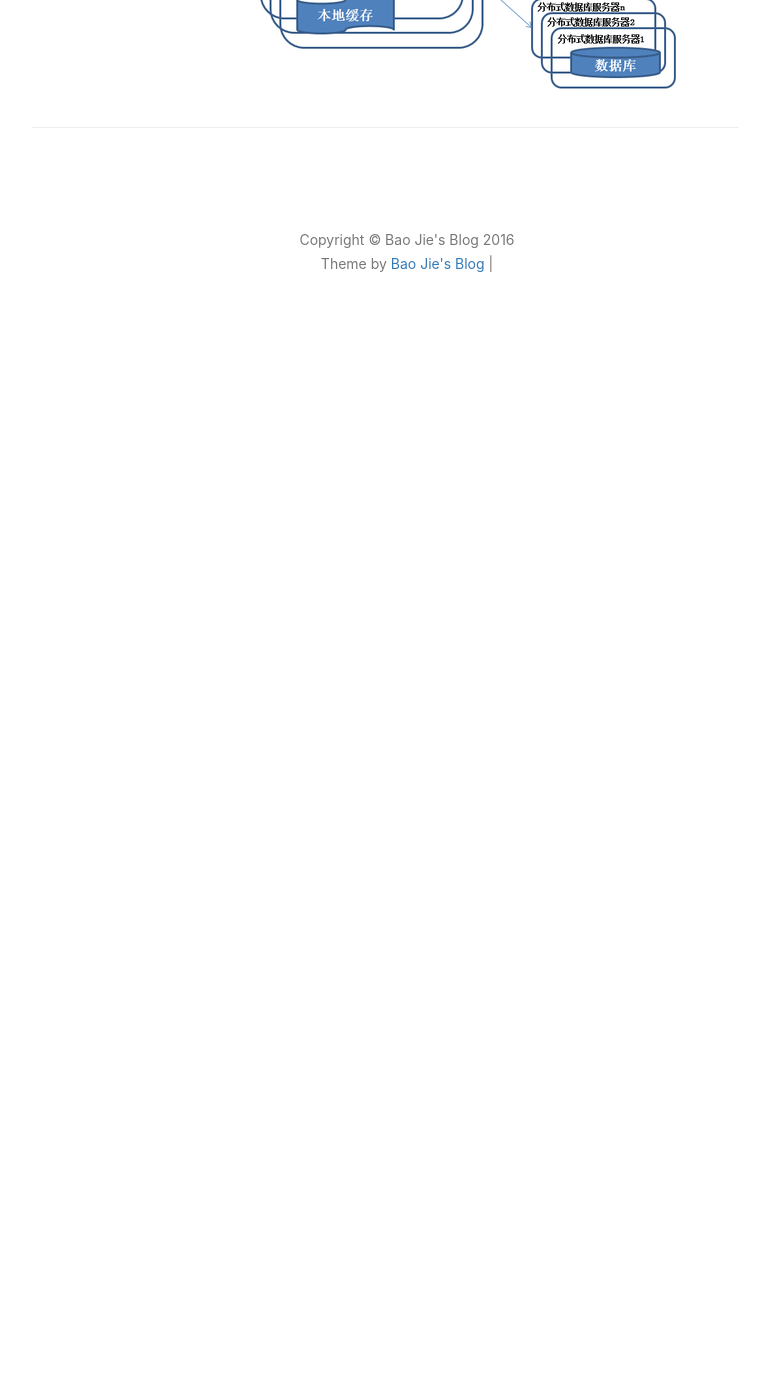
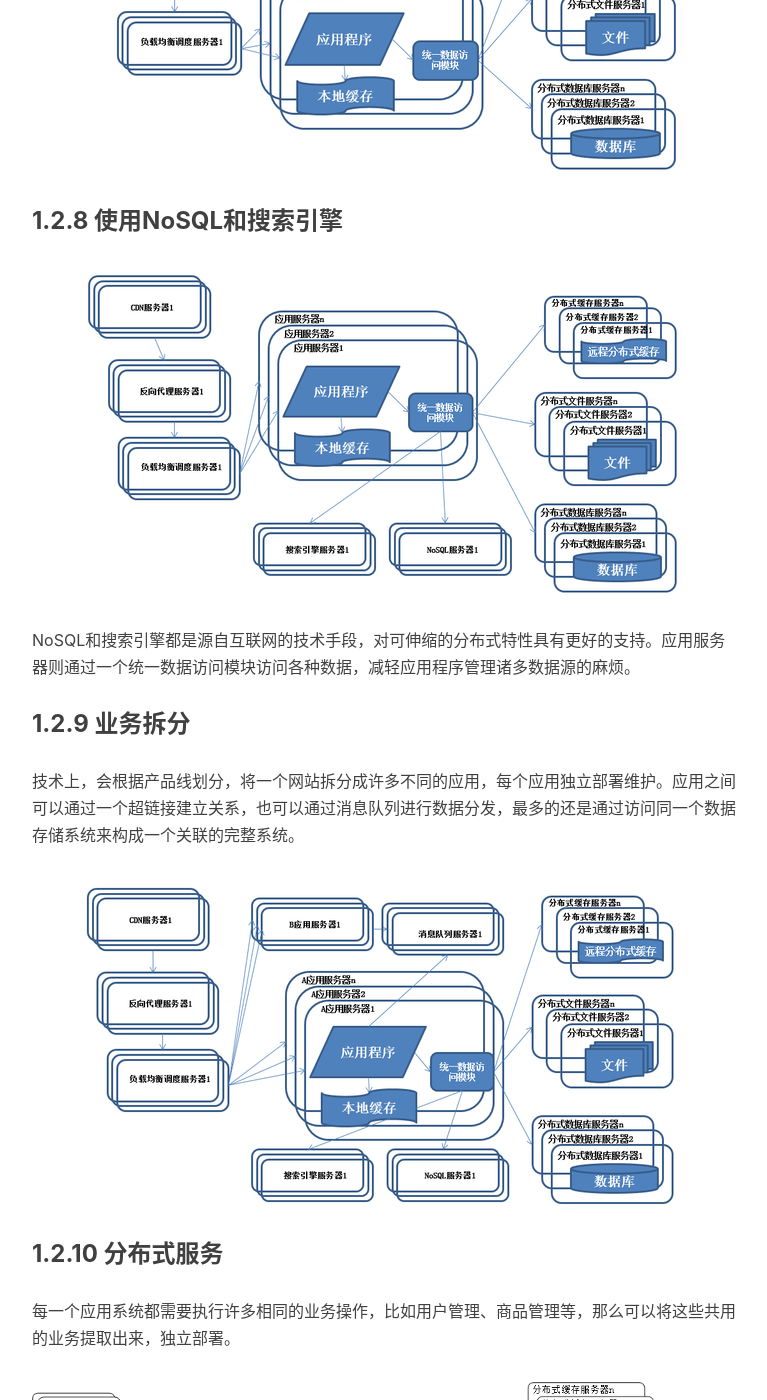
Before and after one commit to jiebaojie/jiebaojie.github.io, a Jekyll site: the page built from notes/architect/websiteTechnologyArchitecture.md, in a window 1280 px wide and 1400 px high, scrolled down 5865 px. Shown: the whole window, without its empty margins (233-1000 px from the left). Built offline with Jekyll 4.4.1, drawn with Linux system fonts in a browser that asks for light colours; nearby versions of some CDN libraries; comment, search, counter and statistics services are not loaded; before the commit the page ends 6205 px from its top, so only the background shows below that; some of the changed text lies outside the part shown.

Commit message:
by baojie

```diff
--- a/notes/architect/websiteTechnologyArchitecture.md
+++ b/notes/architect/websiteTechnologyArchitecture.md
@@ -91,3 +91,23 @@ CDN和反向代理的基本原理都是缓存，区别在于：
 分布式数据库是网站数据库拆分的最后手段，只有在单表数据规模非常庞大的时候才使用。不到不得已时，网站更常用的数据库拆分手段是业务分库，将不同业务的数据库部署在不同的物理服务器上。
 
 ![](/img/notes/architect/websiteTechnologyArchitecture/distributed.png)
+
+### 1.2.8 使用NoSQL和搜索引擎
+
+![](/img/notes/architect/websiteTechnologyArchitecture/nosql_search_engine.png)
+
+NoSQL和搜索引擎都是源自互联网的技术手段，对可伸缩的分布式特性具有更好的支持。应用服务器则通过一个统一数据访问模块访问各种数据，减轻应用程序管理诸多数据源的麻烦。
+
+### 1.2.9 业务拆分
+
+技术上，会根据产品线划分，将一个网站拆分成许多不同的应用，每个应用独立部署维护。应用之间可以通过一个超链接建立关系，也可以通过消息队列进行数据分发，最多的还是通过访问同一个数据存储系统来构成一个关联的完整系统。
+
+![](/img/notes/architect/websiteTechnologyArchitecture/business_split.jpg)
+
+### 1.2.10 分布式服务
+
+每一个应用系统都需要执行许多相同的业务操作，比如用户管理、商品管理等，那么可以将这些共用的业务提取出来，独立部署。
+
+![](/img/notes/architect/websiteTechnologyArchitecture/distributed_server.png)
+
+目前许多大型网站都开始建设云计算平台，将计算作为一种基础资源出售，中小网站不需要再关心技术架构问题，只需要按需付费，就可以使网站随着业务的增长逐渐获得更大的存储空间和更多的计算资源。
```
Also changed, not shown: img/notes/architect/websiteTechnologyArchitecture/business_split.jpg (added), img/notes/architect/websiteTechnologyArchitecture/distributed_server.png (added), img/notes/architect/websiteTechnologyArchitecture/nosql_search_engine.png (added).
